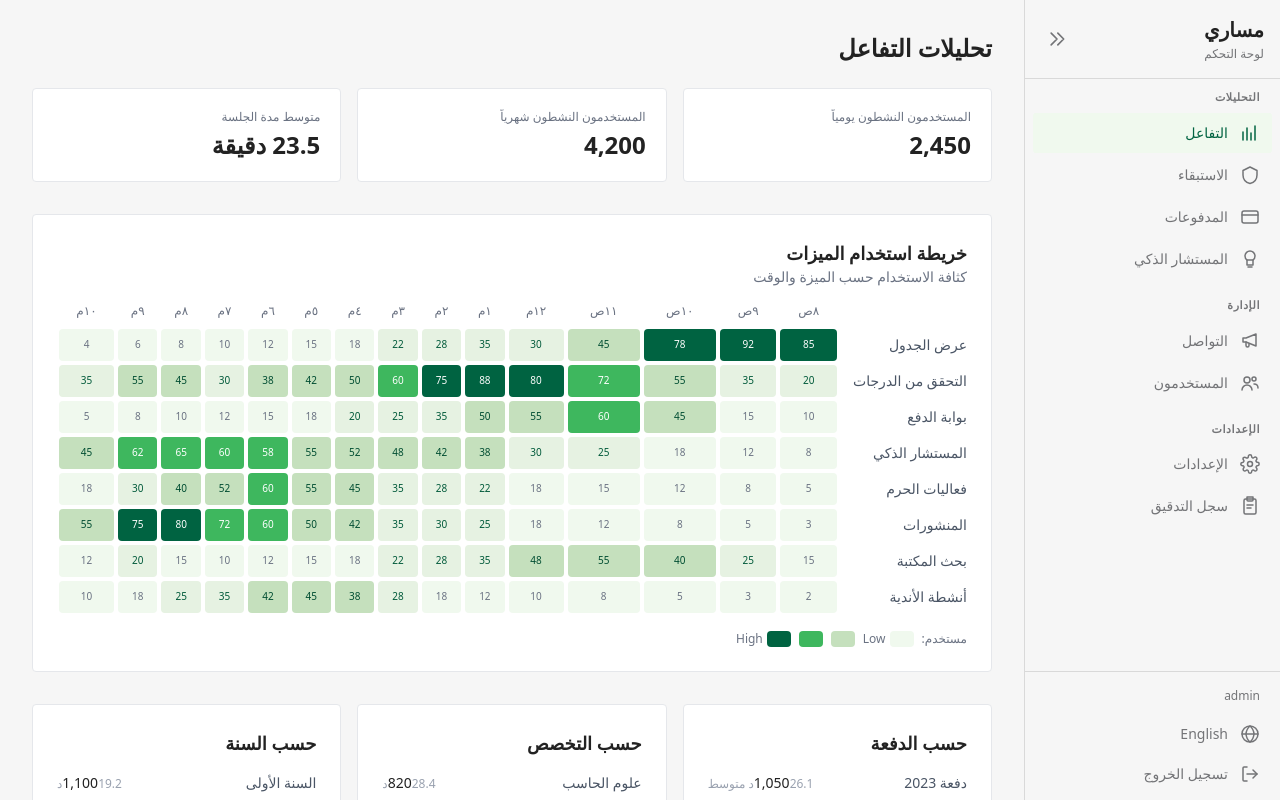
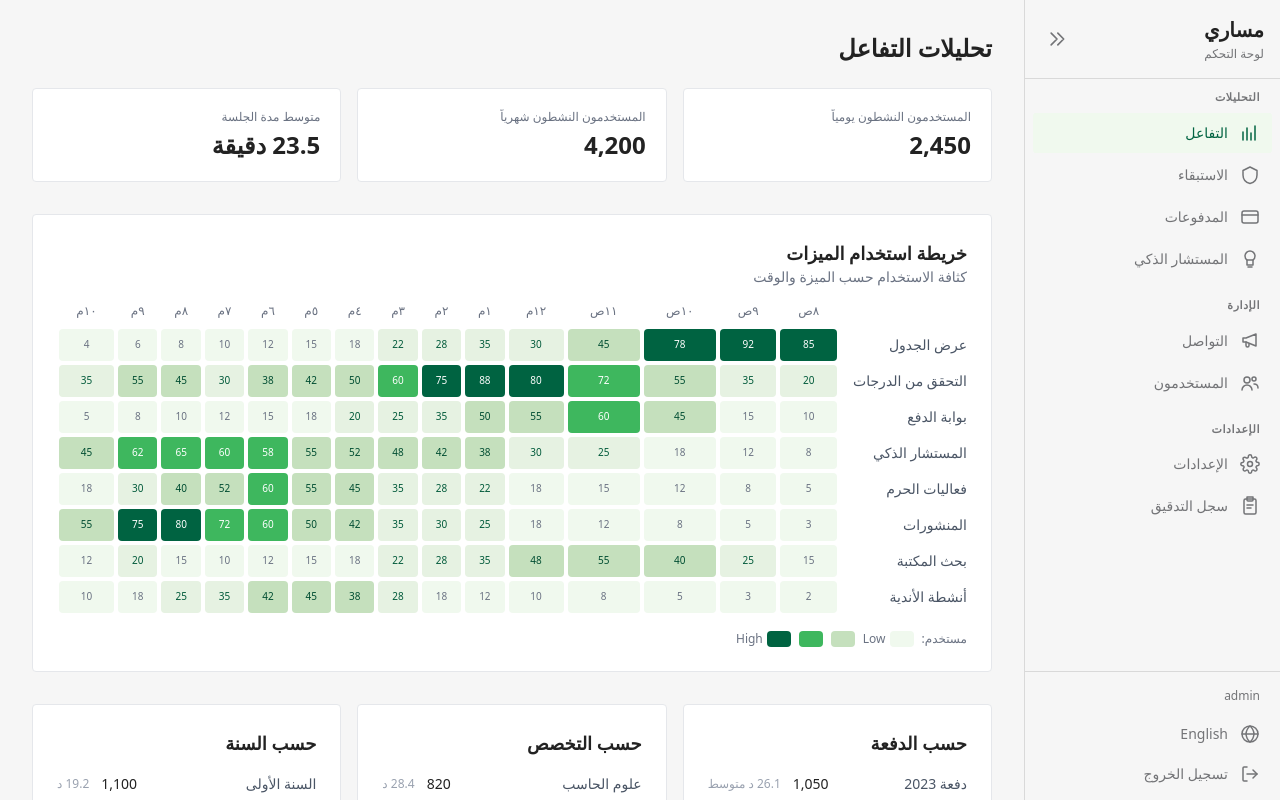
Before and after one commit to Danah-Altukhaim/website, a Next.js app: page / in a window 1280 px wide. Shown: the top 800 px of the page. Built offline with nearby package versions, Linux system fonts and the light colour scheme; sample sign-in values are in the browser's storage.

Commit message:
Fix RTL layout for engagement cards — bidi isolation + spaced units

```diff
--- a/src/app/page.tsx
+++ b/src/app/page.tsx
@@ -140,9 +140,9 @@ export default function EngagementPage() {
             {data.engagement_by_cohort.map((c) => (
               <div key={c.cohort} className="flex items-center justify-between text-sm">
                 <span className="text-gray-600">{t('engagement.classOf', { value: c.cohort })}</span>
-                <div>
-                  <span className="font-medium">{c.active_users.toLocaleString()}</span>
-                  <span className="text-gray-400 text-xs ms-2">
+                <div className="flex items-center gap-3">
+                  <span className="font-medium" dir="ltr">{c.active_users.toLocaleString()}</span>
+                  <span className="text-gray-400 text-xs" dir={locale === 'ar' ? 'rtl' : 'ltr'}>
                     {t('engagement.avgMin', { value: String(c.avg_session_min) })}
                   </span>
                 </div>
@@ -159,9 +159,9 @@ export default function EngagementPage() {
                 <span className="text-gray-600">
                   {locale === 'ar' ? m.major_ar : m.major_en}
                 </span>
-                <div>
-                  <span className="font-medium">{m.active_users.toLocaleString()}</span>
-                  <span className="text-gray-400 text-xs ms-2">
+                <div className="flex items-center gap-3">
+                  <span className="font-medium" dir="ltr">{m.active_users.toLocaleString()}</span>
+                  <span className="text-gray-400 text-xs" dir={locale === 'ar' ? 'rtl' : 'ltr'}>
                     {t('engagement.mSuffix', { value: String(m.avg_session_min) })}
                   </span>
                 </div>
@@ -178,9 +178,9 @@ export default function EngagementPage() {
                 <span className="text-gray-600">
                   {locale === 'ar' ? y.year_ar : y.year}
                 </span>
-                <div>
-                  <span className="font-medium">{y.active_users.toLocaleString()}</span>
-                  <span className="text-gray-400 text-xs ms-2">
+                <div className="flex items-center gap-3">
+                  <span className="font-medium" dir="ltr">{y.active_users.toLocaleString()}</span>
+                  <span className="text-gray-400 text-xs" dir={locale === 'ar' ? 'rtl' : 'ltr'}>
                     {t('engagement.mSuffix', { value: String(y.avg_session_min) })}
                   </span>
                 </div>
--- a/src/lib/i18n.tsx
+++ b/src/lib/i18n.tsx
@@ -110,7 +110,7 @@ const translations: Record<Locale, Record<string, string>> = {
     'engagement.classOf': 'Class of {value}',
     'engagement.min': '{value} min',
     'engagement.avgMin': '{value}m avg',
-    'engagement.mSuffix': '{value}m',
+    'engagement.mSuffix': '{value} min',
     'engagement.trend': 'Engagement Trend',
     'engagement.users': 'users',
 
@@ -513,8 +513,8 @@ const translations: Record<Locale, Record<string, string>> = {
     'engagement.peakHours': 'ساعات الذروة',
     'engagement.classOf': 'دفعة {value}',
     'engagement.min': '{value} دقيقة',
-    'engagement.avgMin': '{value}د متوسط',
-    'engagement.mSuffix': '{value}د',
+    'engagement.avgMin': '{value} د متوسط',
+    'engagement.mSuffix': '{value} د',
     'engagement.trend': 'اتجاه التفاعل',
     'engagement.users': 'مستخدم',
 
```
Also changed, not shown: 1 other file (tests, documents, lock files or other folders).
